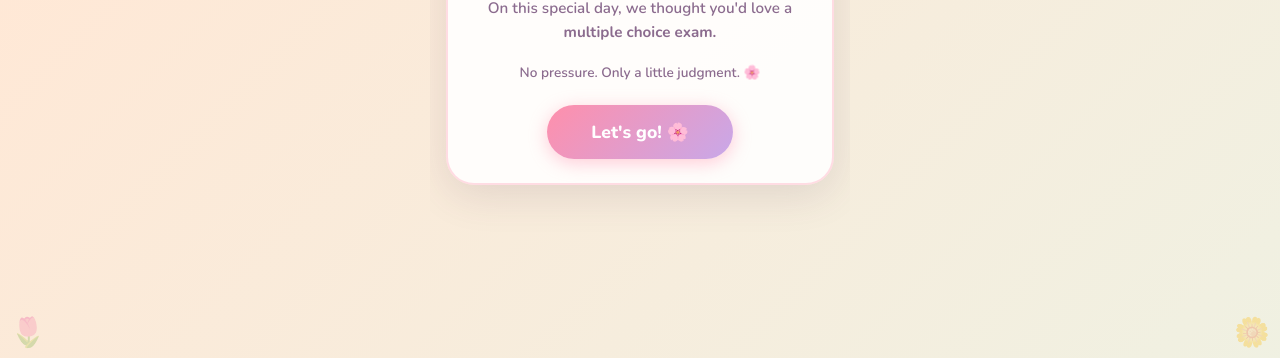
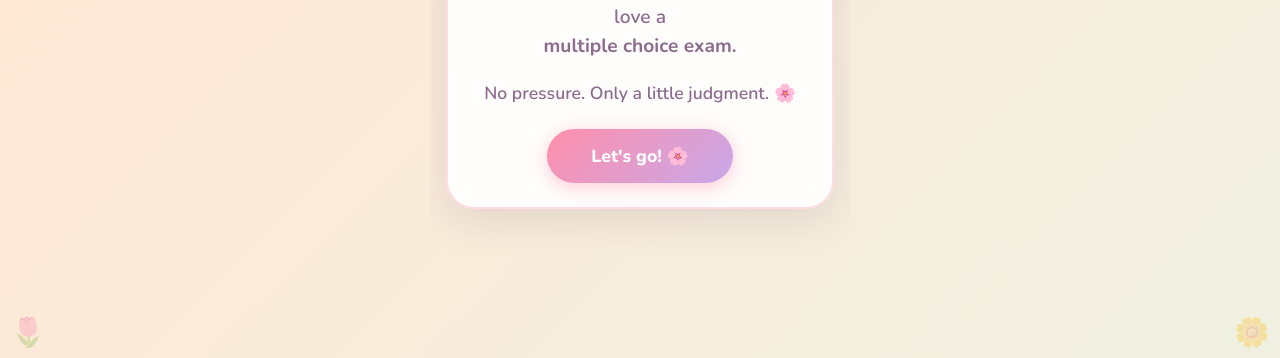
Before and after one commit to jigarchamp/mommy, a plain HTML site: page index.html in a window 1280 px wide. Shown: the part 442-800 px from the top of the page. Drawn offline with nearby package versions, Linux system fonts and the light colour scheme.

Commit message:
Increase intro screen body text size

```diff
--- a/index.html
+++ b/index.html
@@ -602,11 +602,11 @@
       <div class="card">
         <div style="font-size:3.6rem; margin-bottom:10px;">💐</div>
         <h1>Happy Mother's Day, Radha!</h1>
-        <p class="subtitle" style="margin-top:10px;">
+        <p class="subtitle" style="margin-top:10px; font-size:1.2rem;">
           On this special day, we thought you'd love a<br>
           <strong>multiple choice exam.</strong>
         </p>
-        <p class="subtitle" style="font-size:0.85rem; margin-bottom:0;">
+        <p class="subtitle" style="font-size:1.1rem; margin-bottom:0;">
           No pressure. Only a little judgment. 🌸
         </p>
         <button class="btn-start" onclick="showScreen('screen-q1')">Let's go! 🌸</button>
```
